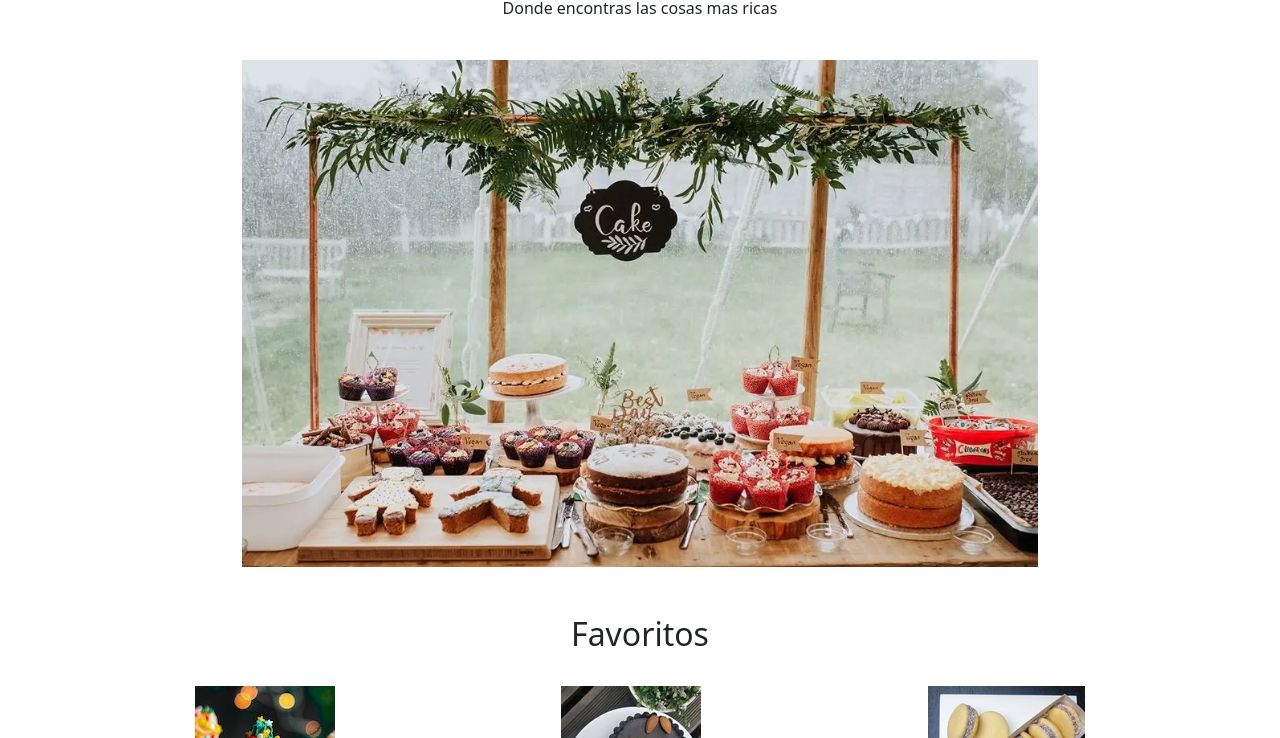
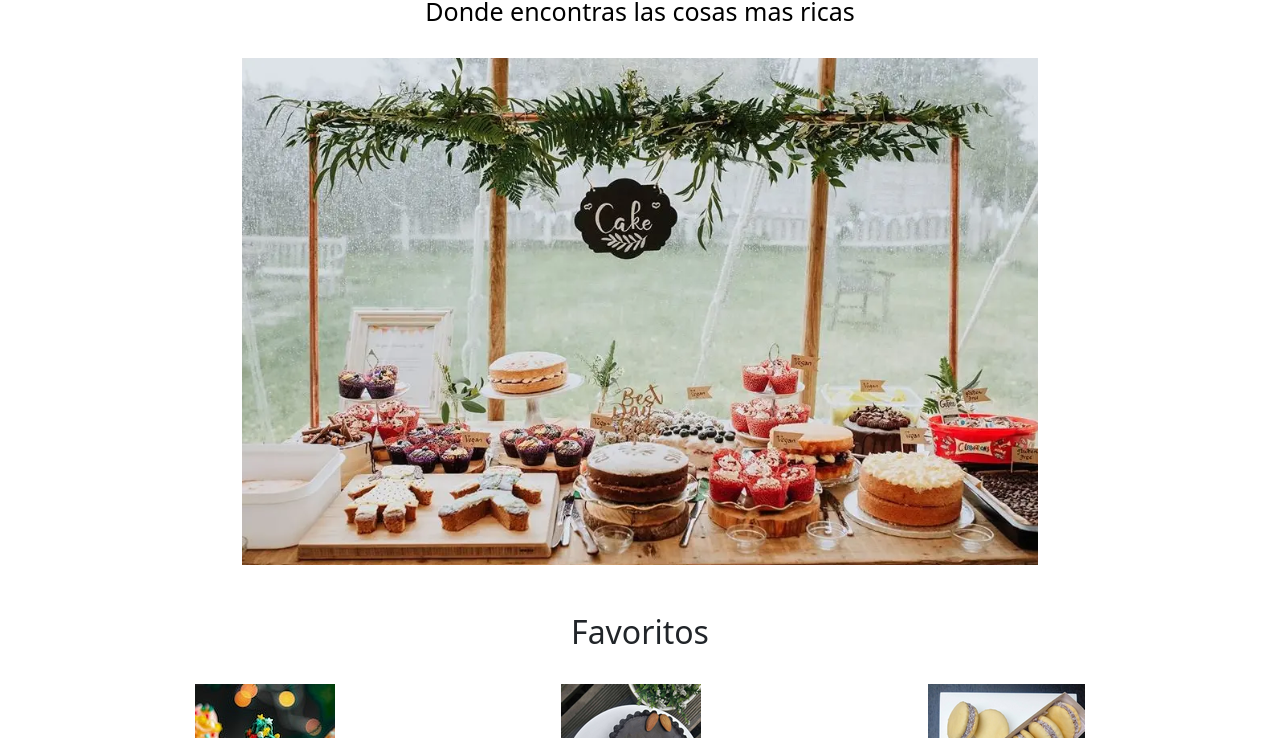
Before and after one commit to Naraoz/PF-NicolasAraoz, a website: page index.html in a window 1280 px wide. Shown: the part 362-1100 px from the top of the page. Drawn offline with nearby package versions, Linux system fonts and the light colour scheme.

Commit message:
H3 update

```diff
--- a/index.html
+++ b/index.html
@@ -78,7 +78,7 @@
         </section>
         <section class="text-center pt-5">
           <h2>Somos Carolechule</h2>
-          <p>Donde encontras las cosas mas ricas</p>
+          <h3>Donde encontras las cosas mas ricas</h3>
           <div class="text-center pt-4">
             <img
               class="img-fluid"
```
